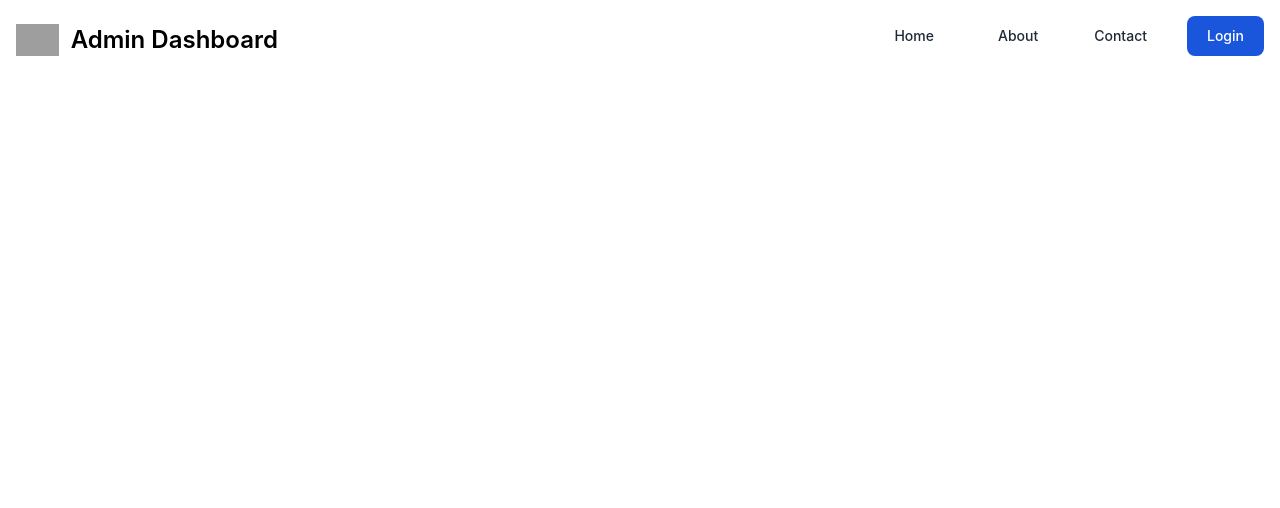
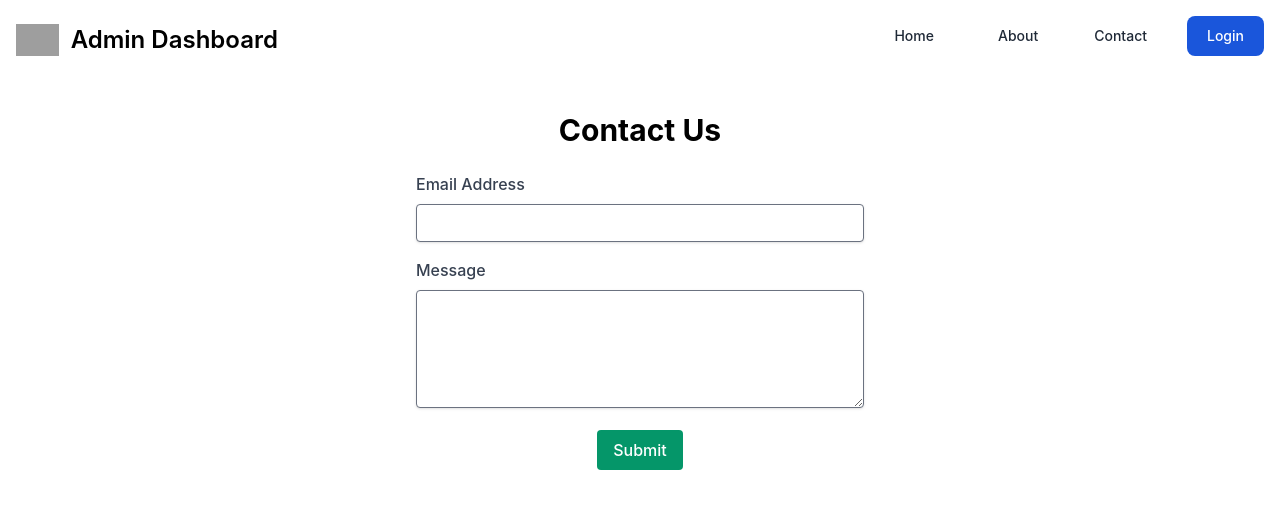
Before and after one commit to divyendumaurya/admin-panel, a React (Vite) app: page /contact in a window 1280 px wide. Shown: the top 508 px of the page. Built offline with nearby package versions, Linux system fonts and the light colour scheme; grey boxes are pictures that could not be loaded.

Commit message:
implemented Contact Form
implemented Contact Form by formSpree

```diff
--- a/package.json
+++ b/package.json
@@ -10,6 +10,7 @@
     "preview": "vite preview"
   },
   "dependencies": {
+    "@formspree/react": "^2.5.1",
     "@reduxjs/toolkit": "^2.2.5",
     "antd": "^5.17.4",
     "axios": "^1.7.2",
--- a/src/App.jsx
+++ b/src/App.jsx
@@ -10,6 +10,7 @@ import EditProduct from './components/EditProduct';
 import PrivateRoute from './components/PrivateRoute';
 import Navbar from './components/Navbar';
 import About from './pages/About';
+import Contact from './pages/Contact';
 
 const App = () => {
   return (
@@ -27,6 +28,7 @@ const App = () => {
             <Route path="edit-product/:id" element={<EditProduct />} />
           </Route>
           <Route path="/about" element={<About />} />
+          <Route path="/contact" element={<Contact />} />
         </Routes>
       </Router>
     </>
--- /dev/null
+++ b/src/pages/Contact.jsx
@@ -0,0 +1,69 @@
+import React from 'react';
+import { useForm, ValidationError } from '@formspree/react';
+
+function ContactForm() {
+  const [state, handleSubmit] = useForm("mbjnenjg");
+
+  if (state.succeeded) {
+    return <p className="text-green-500">Thanks for joining!</p>;
+  }
+
+  return (
+    <form onSubmit={handleSubmit} className="max-w-md mx-auto">
+      <div className="mb-4">
+        <label htmlFor="email" className="block text-gray-700 font-medium mb-2">
+          Email Address
+        </label>
+        <input
+          id="email"
+          type="email"
+          name="email"
+          className="shadow appearance-none border rounded w-full py-2 px-3 text-gray-700 leading-tight focus:outline-none focus:shadow-outline"
+        />
+        <ValidationError
+          prefix="Email"
+          field="email"
+          errors={state.errors}
+          className="text-red-500 text-sm"
+        />
+      </div>
+      <div className="mb-4">
+        <label htmlFor="message" className="block text-gray-700 font-medium mb-2">
+          Message
+        </label>
+        <textarea
+          id="message"
+          name="message"
+          className="shadow appearance-none border rounded w-full py-2 px-3 text-gray-700 leading-tight focus:outline-none focus:shadow-outline"
+          rows="5"
+        />
+        <ValidationError
+          prefix="Message"
+          field="message"
+          errors={state.errors}
+          className="text-red-500 text-sm"
+        />
+      </div>
+      <div className="flex items-center justify-center">
+        <button
+          type="submit"
+          disabled={state.submitting}
+          className="bg-primary-600 hover:bg-primary-700 text-white font-medium py-2 px-4 rounded focus:outline-none focus:shadow-outline"
+        >
+          Submit
+        </button>
+      </div>
+    </form>
+  );
+}
+
+function Contact() {
+  return (
+    <div className="container mx-auto py-8">
+      <h1 className="text-3xl font-bold mb-6 text-center">Contact Us</h1>
+      <ContactForm />
+    </div>
+  );
+}
+
+export default Contact;
```
Also changed, not shown: 1 other file (tests, documents, lock files or other folders).
